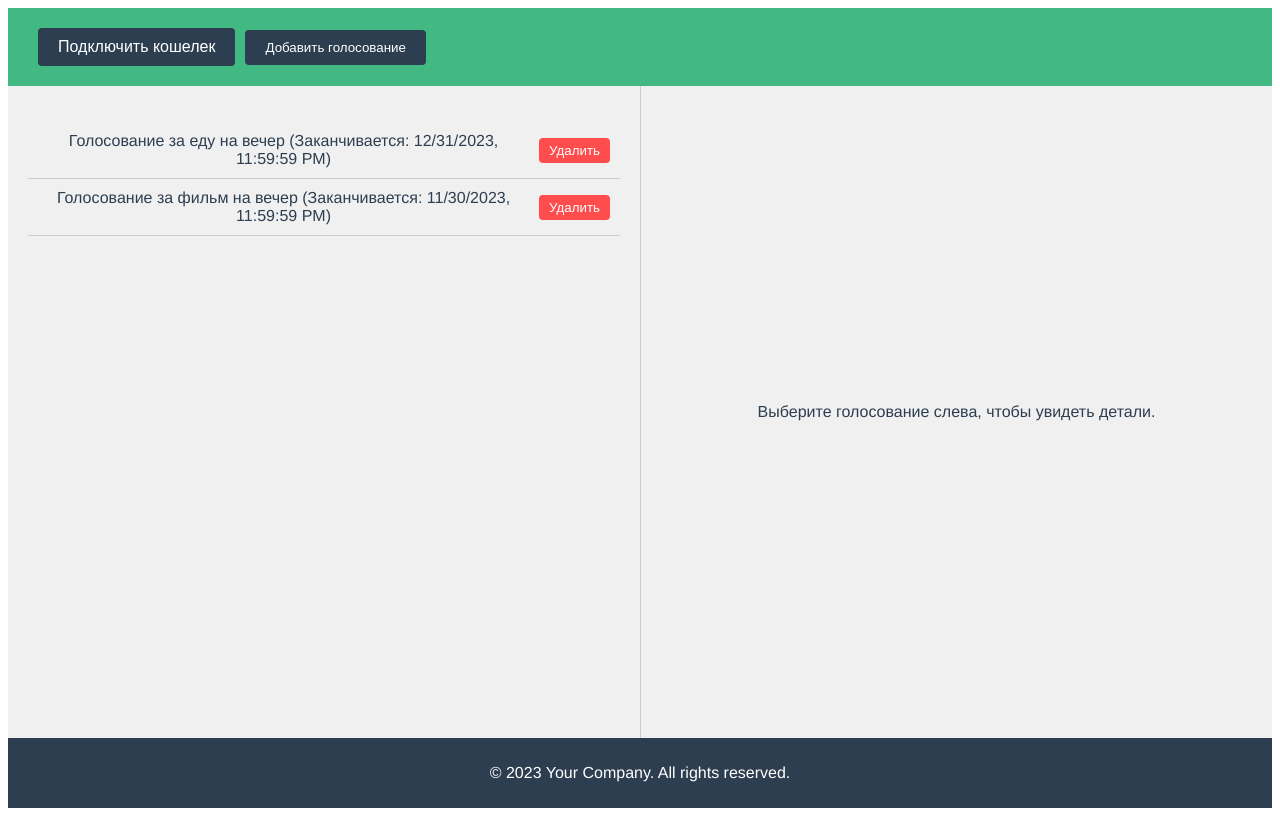
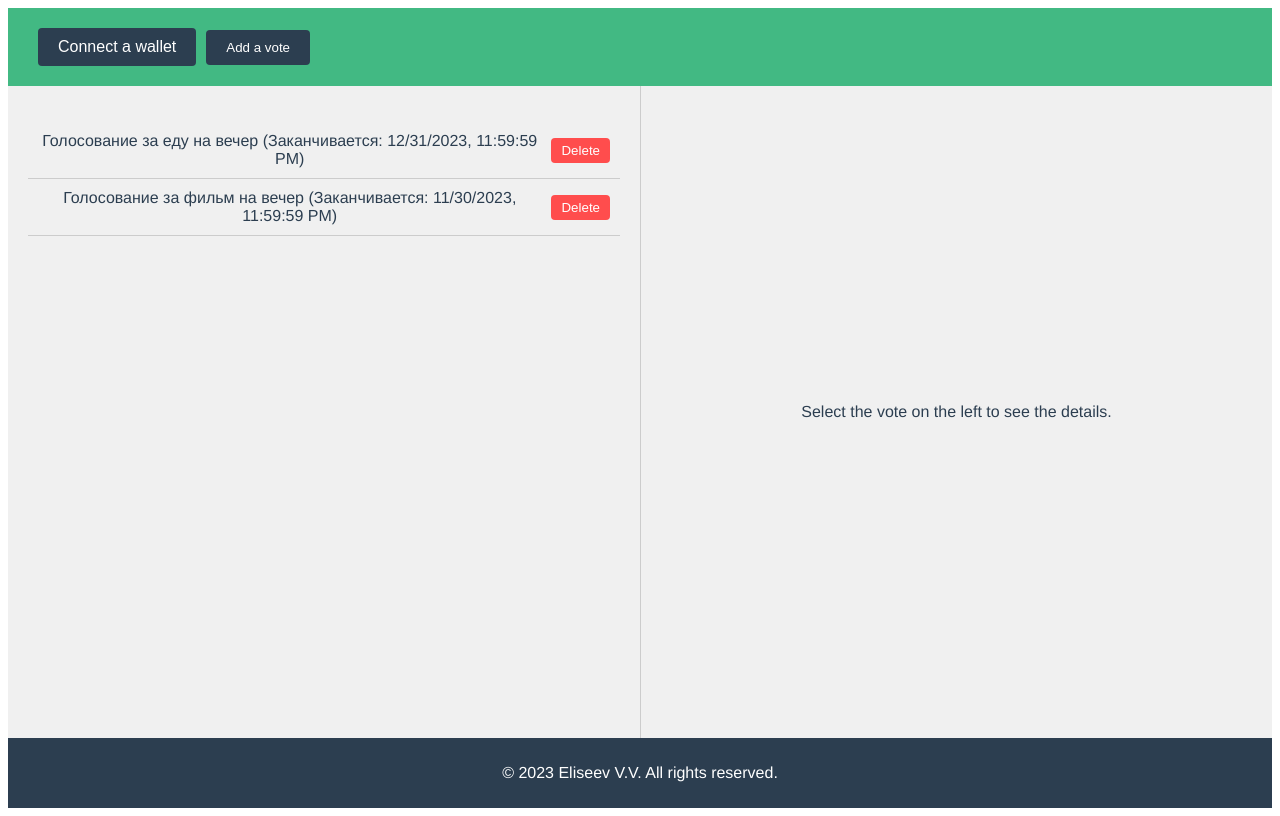
Before and after one commit to yvv4git/voting, a Vue app in the folder frontend/: page / in a window 1280 px wide. Built offline with nearby package versions, Linux system fonts and the light colour scheme.

Commit message:
Refactoring

```diff
--- a/frontend/src/App.vue
+++ b/frontend/src/App.vue
@@ -3,7 +3,7 @@
     <header class="app-header">
       <div class="header-buttons">
         <WalletConnect />
-        <button @click="openModal">Добавить голосование</button>
+        <button @click="openModal">Add a vote</button>
       </div>
     </header>
     <div class="voting-container">
@@ -15,7 +15,7 @@
       <VotingDetails :selectedVoting="selectedVoting" />
     </div>
     <footer class="app-footer">
-      <p>&copy; 2023 Your Company. All rights reserved.</p>
+      <p>&copy; 2023 Eliseev V.V. All rights reserved.</p>
     </footer>
     <AddVotingModal
       :showModal="showModal"
@@ -77,7 +77,7 @@ export default {
     },
     addVoting(newVoting) {
       const newId = Math.max(...this.votings.map((v) => v.id)) + 1;
-      this.votings.push({ id: newId, ...newVoting, votingEnd: "2023-12-31T23:59:59" }); // Добавляем дату окончания голосования
+      this.votings.push({ id: newId, ...newVoting });
     },
   },
 };
--- a/frontend/src/components/AddVotingModal.vue
+++ b/frontend/src/components/AddVotingModal.vue
@@ -1,14 +1,14 @@
 <template>
   <div class="modal-overlay" v-if="showModal" @click="closeModal">
     <div class="modal-content" @click.stop>
-      <h2>Добавить новое голосование</h2>
+      <h2>Add a new voteе</h2>
       <form @submit.prevent="addVoting">
         <div class="form-group">
-          <label for="title">Название голосования:</label>
+          <label for="title">The name of the vote:</label>
           <input type="text" id="title" v-model="newVoting.title" required />
         </div>
         <div class="form-group" v-for="(option, index) in newVoting.options" :key="index">
-          <label :for="'option' + index">Вариант {{ index + 1 }}:</label>
+          <label :for="'option' + index"> {{ index + 1 }}:</label>
           <input
             type="text"
             :id="'option' + index"
@@ -16,8 +16,17 @@
             required
           />
         </div>
-        <button type="button" @click="addOption">Добавить вариант</button>
-        <button type="submit">Создать голосование</button>
+        <div class="form-group">
+          <label for="votingEnd">When does the voting end:</label>
+          <input
+            type="datetime-local"
+            id="votingEnd"
+            v-model="newVoting.votingEnd"
+            required
+          />
+        </div>
+        <button type="button" @click="addOption">Add an option</button>
+        <button type="submit">Create a vote</button>
       </form>
     </div>
   </div>
@@ -37,6 +46,7 @@ export default {
       newVoting: {
         title: "",
         options: ["", ""], // Начальные два варианта
+        votingEnd: "", // Поле для даты и времени окончания голосования
       },
     };
   },
@@ -93,11 +103,7 @@ input {
 
 button {
   padding: 10px 20px;
-  font-size: 16px;
+  margin-right: 10px;
   cursor: pointer;
-  background-color: #2c3e50;
-  color: white;
-  border: none;
-  border-radius: 4px;
 }
 </style>
--- a/frontend/src/components/VotingDetails.vue
+++ b/frontend/src/components/VotingDetails.vue
@@ -4,12 +4,12 @@
     <ul>
       <li v-for="(option, index) in selectedVoting.options" :key="index">
         {{ option }} - {{ votes[index] }} голосов
-        <button @click="voteForOption(index)">Голосовать</button>
+        <button @click="voteForOption(index)">Vote</button>
       </li>
     </ul>
   </div>
   <div v-else class="no-voting-selected">
-    <p>Выберите голосование слева, чтобы увидеть детали.</p>
+    <p>Select the vote on the left to see the details.</p>
   </div>
 </template>
 
--- a/frontend/src/components/VotingList.vue
+++ b/frontend/src/components/VotingList.vue
@@ -5,7 +5,7 @@
         <div @click="selectVoting(voting)" class="voting-item">
           {{ voting.title }} (Заканчивается: {{ formatDate(voting.votingEnd) }})
         </div>
-        <button @click="deleteVoting(voting.id)" class="delete-button">Удалить</button>
+        <button @click="deleteVoting(voting.id)" class="delete-button">Delete</button>
       </li>
     </ul>
   </div>
--- a/frontend/src/components/WalletConnect.vue
+++ b/frontend/src/components/WalletConnect.vue
@@ -1,6 +1,6 @@
 <template>
   <div class="wallet-connect">
-    <button @click="connectWallet">Подключить кошелек</button>
+    <button @click="connectWallet">Connect a wallet</button>
   </div>
 </template>
 
```
